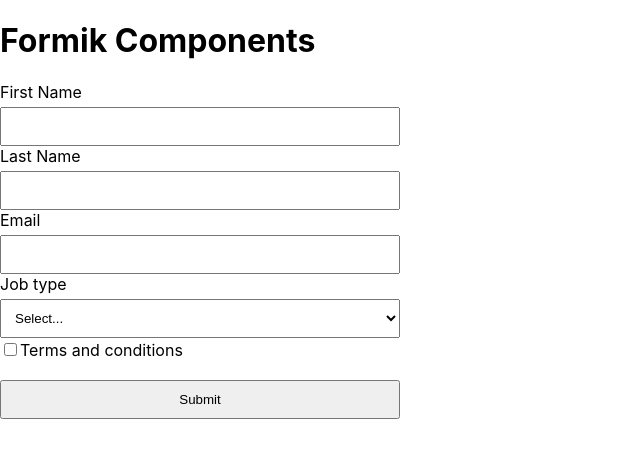
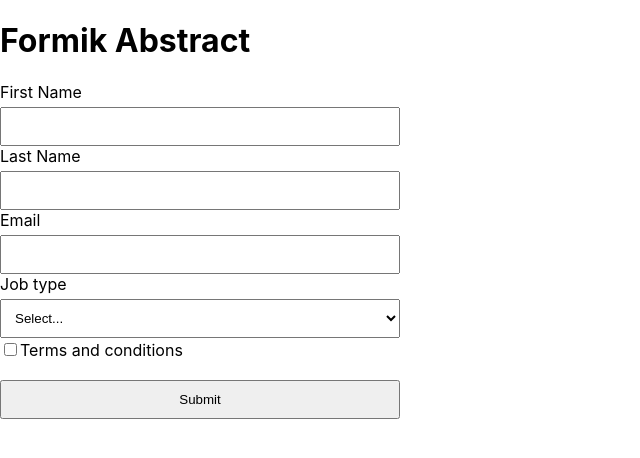
Before and after one commit to htmtmx/learnFormik, a React (Create React App) app: page / in a window 1280 px wide. Shown: the top 458 px of the page, without its empty margins (0-640 px from the left). Built offline with nearby package versions, Linux system fonts and the light colour scheme.

Commit message:
💄 Create FormikAbstract component from FormikComponents

```diff
--- a/src/index.tsx
+++ b/src/index.tsx
@@ -7,13 +7,14 @@
 import { FormikBasicPage } from './pages/FormikBasicPage';
 import { FormikYupPage } from './pages/FormikYupPage';
 import { FormikComponents } from './pages/FormikComponents';
+import { FormikAbstract } from './pages/FormikAbstract';
 
 const root = ReactDOM.createRoot(
   document.getElementById('root') as HTMLElement
 );
 root.render(
   <React.StrictMode>
-    <FormikComponents/>
+    <FormikAbstract/>
   </React.StrictMode>
 );
 
--- /dev/null
+++ b/src/pages/FormikAbstract.tsx
@@ -0,0 +1,70 @@
+import React from 'react';
+import { Formik, Field, Form, ErrorMessage } from 'formik';
+import * as Yup from 'yup';
+
+import './../styles/styles.css';
+
+export const FormikAbstract = () => {
+	return (
+		<div>
+			<h1>Formik Abstract</h1>
+			<Formik
+				initialValues={{
+					firstName: "",
+					lastName: "",
+					email: "",
+					jobType: "",
+					terms: false,
+					color: "",
+				}}
+				onSubmit={(values) => {
+					console.log(values);
+				}}
+				validationSchema={Yup.object({
+					firstName: Yup.string()
+						.max(15, "Must be 15 characters or less")
+						.required("Required"),
+					lastName: Yup.string()
+						.max(15, "Must be 15 characters or less")
+						.required("Required"),
+					email: Yup.string()
+						.email("Invalid email address")
+						.required("Required"),
+					jobType: Yup.string()
+						.notOneOf(["jr"], "Option not available")
+						.required("You must select an option"),
+					terms: Yup.boolean().isTrue("You must accept the terms"),
+				})}
+			>
+				{(formik) => (
+					<Form>
+						<label htmlFor="firstName">First Name</label>
+						<Field name="firstName" type="text" />
+						<ErrorMessage name="firstName" component="span" />
+						<label htmlFor="lastName">Last Name</label>
+						<Field name="lastName" type="text" />
+						<ErrorMessage name="lastName" component="span" />
+						<label htmlFor="email">Email</label>
+						<Field name="email" type="email" />
+						<ErrorMessage name="email" component="span" />
+						<label htmlFor="jobType">Job type</label>
+						<Field name="jobType" component="select">
+							<option value="">Select...</option>
+							<option value="jr">Jr</option>
+							<option value="mid">Mid</option>
+							<option value="sr">Sr</option>
+						</Field>
+						<ErrorMessage name="jobType" component="span" />
+						<label>
+							<Field name="terms" type="checkbox" />
+							Terms and conditions
+						</label>
+						<ErrorMessage name="terms" component="span" />
+
+						<button type="submit">Submit</button>
+					</Form>
+				)}
+			</Formik>
+		</div>
+	);
+};
```
